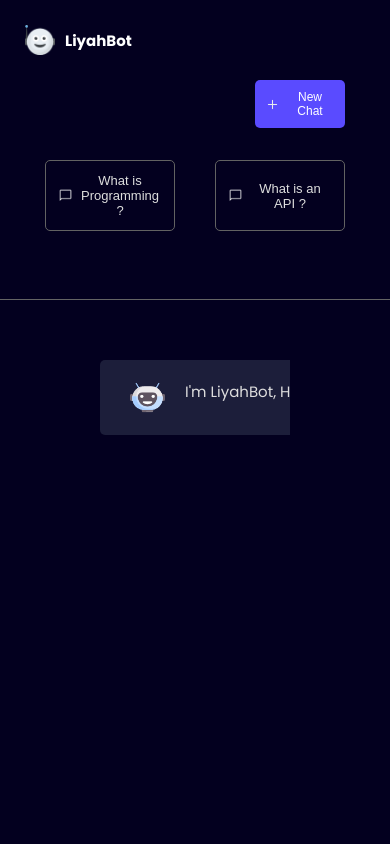
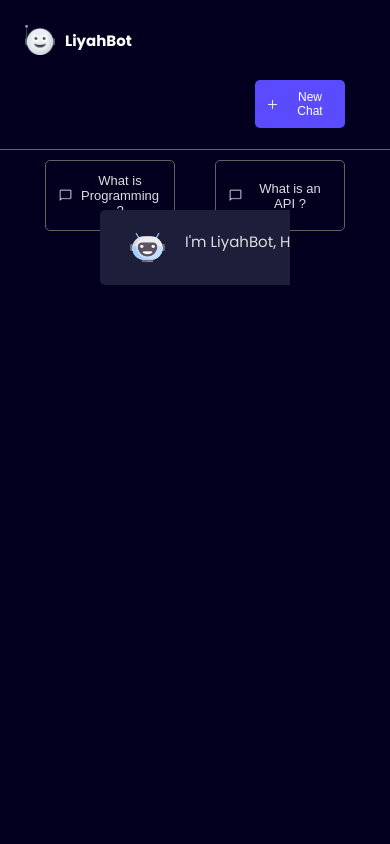
Before and after one commit to Babyliy/chatgpt-clone, a React (Vite) app: page / in a window 390 px wide. Shown: the top 844 px of the page. Built offline with nearby package versions, Linux system fonts and the light colour scheme; no server answers.

Commit message:
Update App.css

```diff
--- a/src/App.css
+++ b/src/App.css
@@ -183,7 +183,7 @@ body {
   font-size: 1.2rem;
   margin-left: 23rem;
   padding: 1rem;
-  margin-top: 0.2rem;
+  margin-top: 0.1rem;
 }
 .addBtn {
   height: 1.5rem;
@@ -193,7 +193,7 @@ body {
   border: none;
 }
 .upperSide{
-  height: 30rem;
+  height: 15rem;
 }
 .upperSidebottom{
   display: flex;
```
